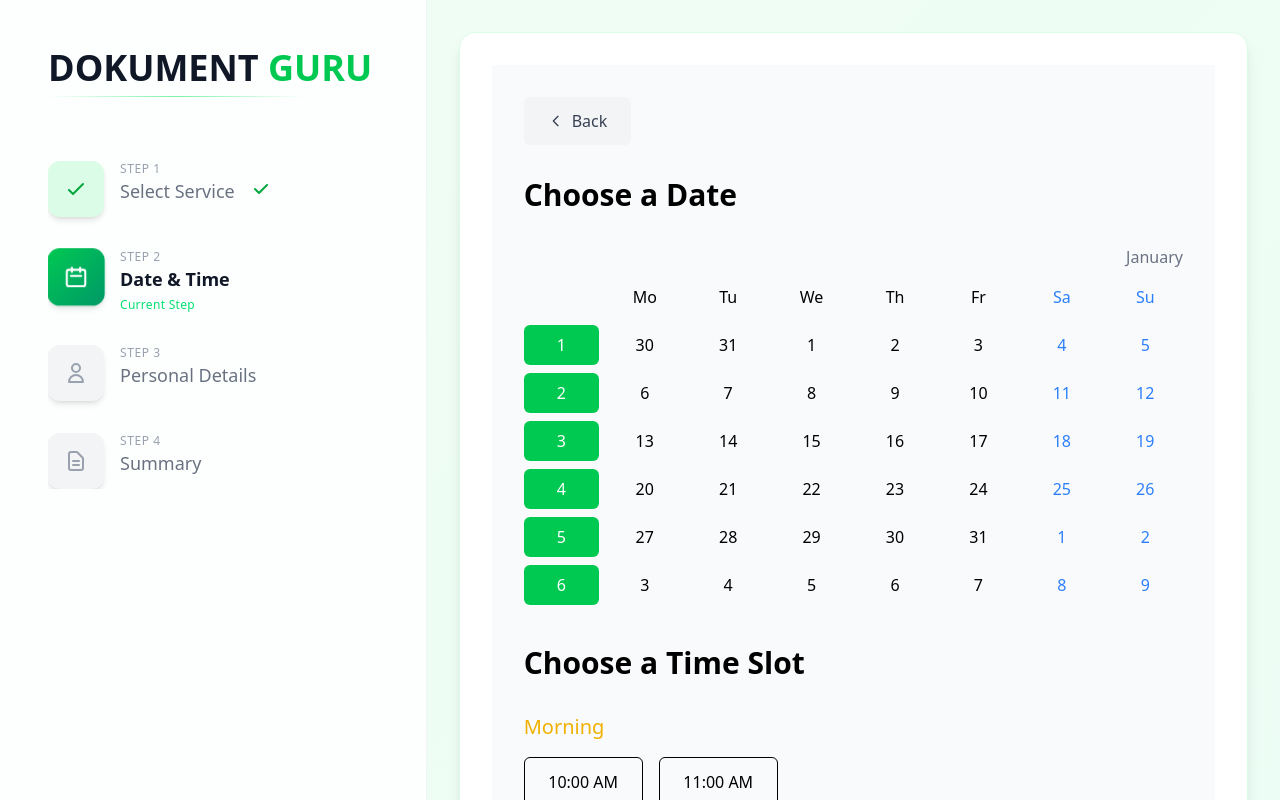
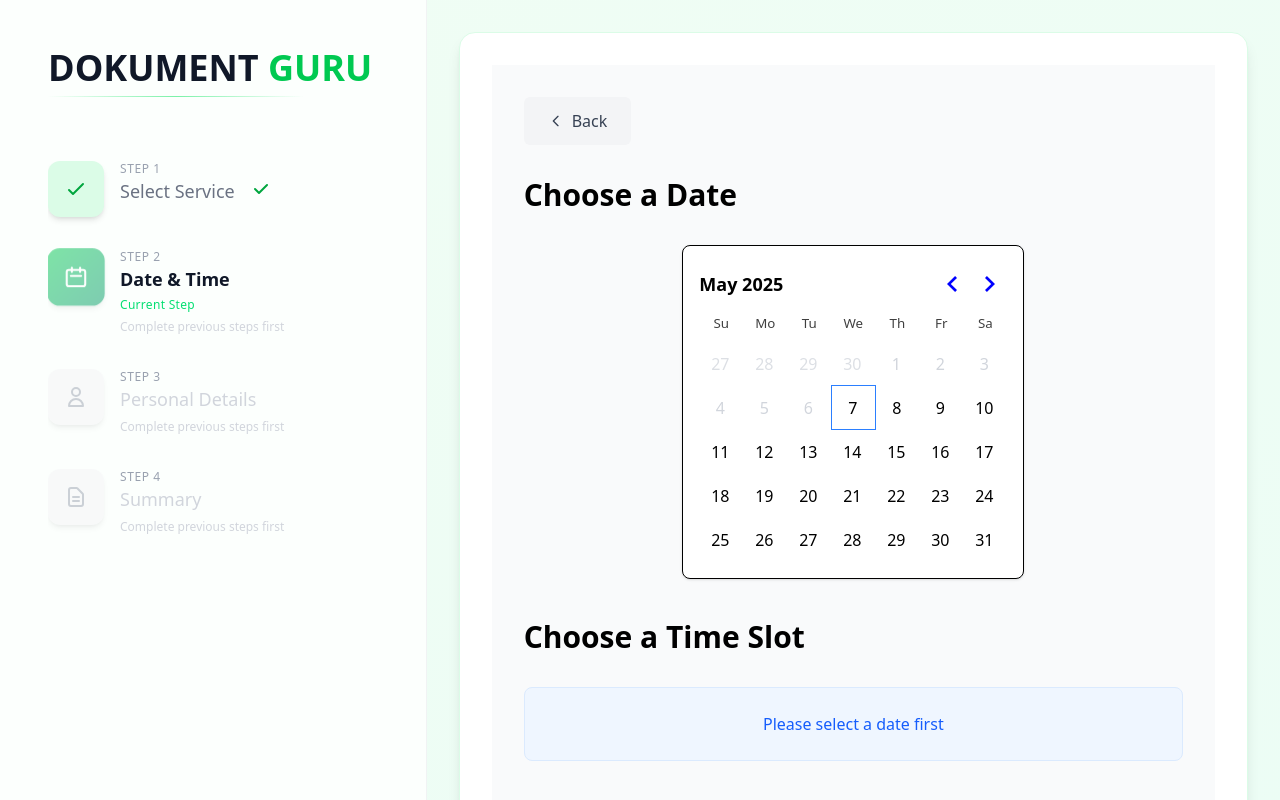
Before and after one commit to SameerDelXN/E-Seva-Management-System-Frontend, a Next.js app: page /appointment/date-time in a window 1280 px wide. Shown: the top 800 px of the page. Built offline with nearby package versions, Linux system fonts and the light colour scheme.

Commit message:
sample change

```diff
--- a/package.json
+++ b/package.json
@@ -35,6 +35,7 @@
     "nextjs": "^0.0.3",
     "pdfkit": "^0.16.0",
     "react": "^19.0.0",
+    "react-day-picker": "^9.6.7",
     "react-dom": "^19.0.0",
     "react-hot-toast": "^2.5.2",
     "react-icons": "^5.5.0",
--- a/src/app/appointment/date-time/page.jsx
+++ b/src/app/appointment/date-time/page.jsx
@@ -1,34 +1,23 @@
-//
-
-
 "use client"
-import React, { useState } from 'react';
+import React, { useState, useEffect } from 'react';
 import Link from 'next/link';
 import { useRouter } from 'next/navigation';
 import { useAppointment } from '@/context/AppointmentContext';
+import { format, addMonths, isAfter, isSameDay, startOfToday } from 'date-fns';
+import { DayPicker } from 'react-day-picker';
+import 'react-day-picker/dist/style.css';
 
 const DateTimeSelection = () => {
   const router = useRouter();
   const { updateDateTime, appointmentData } = useAppointment();
   const [selectedDate, setSelectedDate] = useState(null);
   const [selectedTime, setSelectedTime] = useState(null);
+  const [month, setMonth] = useState(new Date());
 
-  const daysOfWeek = ['Mo', 'Tu', 'We', 'Th', 'Fr', 'Sa', 'Su'];
+  const today = startOfToday();
 
-  // Generate calendar data
-  const generateCalendarData = () => {
-    // This is a simplified version - in a real app, you would use a proper date library
-    return [
-      [null, 30, 31, 1, 2, 3, 4, 5],
-      [null, 6, 7, 8, 9, 10, 11, 12],
-      [null, 13, 14, 15, 16, 17, 18, 19],
-      [null, 20, 21, 22, 23, 24, 25, 26],
-      [null, 27, 28, 29, 30, 31, 1, 2],
-      [null, 3, 4, 5, 6, 7, 8, 9]
-    ];
-  };
-
-  const calendar = generateCalendarData();
+  // Disable past dates
+  const disabledDays = { before: today };
 
   const morningSlots = [
     { time: '10:00 AM', available: true },
@@ -51,30 +40,30 @@ const DateTimeSelection = () => {
     { time: '09:00 PM', available: true }
   ];
 
-  const handleDateSelect = (weekIndex, day) => {
-    setSelectedDate({ weekIndex, day });
+  const handleDateSelect = (day) => {
+    setSelectedDate(day);
+    setSelectedTime(null); // Reset time when date changes
   };
 
   const handleTimeSelect = (time) => {
     setSelectedTime(time);
   };
 
-  const formatSelectedDate = ({ weekIndex, day }) => {
-    if (!day) return '';
-
-    // Assuming current month/year (can be improved later)
-    const currentMonth = 0; // 0 = January
-    const currentYear = 2025;
-
-    const dateObj = new Date(currentYear, currentMonth, day);
-    const options = { day: 'numeric', month: 'short', year: 'numeric' };
-    return dateObj.toLocaleDateString('en-GB', options); // e.g., "22 Jan 2025"
+  const formatSelectedDate = (date) => {
+    if (!date) return '';
+    return format(date, 'd MMM yyyy'); // e.g., "22 Jan 2025"
   };
 
   const handleNext = () => {
     const formattedDate = formatSelectedDate(selectedDate);
     updateDateTime({ date: formattedDate, time: selectedTime });
     router.push('/appointment/personal-details');
+  };
+
+  // Custom CSS styles for the calendar
+  const calendarStyles = {
+    '--rdp-accent-color': '#3b82f6', // blue-500
+    '--rdp-background-color': '#eff6ff', // blue-50
   };
 
   return (
@@ -97,50 +86,23 @@ const DateTimeSelection = () => {
             <h2 className="text-2xl md:text-3xl font-bold mb-6 md:mb-8">Choose a Date</h2>
 
             <div className="mb-6">
-              <p className="text-right mb-2 text-gray-500">January</p>
-              <div className="overflow-x-auto">
-                <div className="min-w-full grid grid-cols-8 gap-1 md:gap-2 text-center text-sm md:text-base">
-                  {/* Header row */}
-                  <div className="p-1 md:p-2"></div>
-                  {daysOfWeek.map((day, index) => (
-                    <div key={`day-header-${index}`} className={`p-1 md:p-2 font-medium ${day === 'Sa' || day === 'Su' ? 'text-blue-500' : ''}`}>
-                      {day}
-                    </div>
-                  ))}
-
-                  {/* Calendar rows */}
-                  {calendar.map((week, weekIndex) => (
-                    <React.Fragment key={`week-${weekIndex}`}>
-                      {week.map((day, dayIndex) => {
-                        if (dayIndex === 0) {
-                          return (
-                            <div key={`week-number-${weekIndex}`} className="p-1 md:p-2 bg-green-500 text-white rounded-md flex items-center justify-center">
-                              {weekIndex + 1}
-                            </div>
-                          );
-                        }
-
-                        const isSelected = selectedDate && selectedDate.weekIndex === weekIndex && selectedDate.day === day;
-                        const isWeekend = dayIndex === 6 || dayIndex === 7;
-
-                        return (
-                          <div
-                            key={`day-${weekIndex}-${dayIndex}`}
-                            className={`p-1 md:p-2 cursor-pointer ${
-                              isSelected
-                                ? 'text-white bg-blue-500'
-                                : isWeekend
-                                ? 'text-blue-500'
-                                : ''
-                            }`}
-                            onClick={() => handleDateSelect(weekIndex, day)}
-                          >
-                            {day}
-                          </div>
-                        );
-                      })}
-                    </React.Fragment>
-                  ))}
+              <div className="flex justify-center">
+                <div style={calendarStyles}>
+                  <DayPicker
+                    mode="single"
+                    selected={selectedDate}
+                    onSelect={handleDateSelect}
+                    disabled={disabledDays}
+                    month={month}
+                    onMonthChange={setMonth}
+                    showOutsideDays
+                    className="border rounded-lg p-4 bg-white shadow-sm"
+                    modifiersClassNames={{
+                      selected: 'bg-blue-500 text-white rounded-full',
+                      today: 'border border-blue-500 rounded-full',
+                      disabled: 'text-gray-300 cursor-not-allowed'
+                    }}
+                  />
                 </div>
               </div>
             </div>
@@ -150,6 +112,8 @@ const DateTimeSelection = () => {
           <div className="mb-8 lg:mb-10">
             <h2 className="text-2xl md:text-3xl font-bold mb-6 md:mb-8">Choose a Time Slot</h2>
 
+            {selectedDate ? (
+              <>
                 {/* Morning Slots */}
                 <div className="mb-6">
                   <h3 className="text-lg md:text-xl font-medium text-yellow-500 mb-3 md:mb-4">Morning</h3>
@@ -157,8 +121,10 @@ const DateTimeSelection = () => {
                     {morningSlots.map((slot, index) => (
                       <button
                         key={`morning-${index}`}
-                    className={`py-2 md:py-3 px-2 md:px-4 border rounded-md text-center text-sm md:text-base ${
-                      selectedTime === slot.time ? 'border-green-500 text-green-500' : ''
+                        className={`py-2 md:py-3 px-2 md:px-4 border rounded-md text-center text-sm md:text-base transition-colors ${
+                          selectedTime === slot.time
+                            ? 'border-green-500 bg-green-50 text-green-700'
+                            : 'hover:bg-gray-50'
                         }`}
                         onClick={() => handleTimeSelect(slot.time)}
                       >
@@ -175,8 +141,10 @@ const DateTimeSelection = () => {
                     {afternoonSlots.map((slot, index) => (
                       <button
                         key={`afternoon-${index}`}
-                    className={`py-2 md:py-3 px-2 md:px-4 border rounded-md text-center text-sm md:text-base ${
-                      selectedTime === slot.time ? 'border-green-500 text-green-500' : ''
+                        className={`py-2 md:py-3 px-2 md:px-4 border rounded-md text-center text-sm md:text-base transition-colors ${
+                          selectedTime === slot.time
+                            ? 'border-green-500 bg-green-50 text-green-700'
+                            : 'hover:bg-gray-50'
                         }`}
                         onClick={() => handleTimeSelect(slot.time)}
                       >
@@ -193,8 +161,10 @@ const DateTimeSelection = () => {
                     {eveningSlots.map((slot, index) => (
                       <button
                         key={`evening-${index}`}
-                    className={`py-2 md:py-3 px-2 md:px-4 border rounded-md text-center text-sm md:text-base ${
-                      selectedTime === slot.time ? 'border-green-500 text-green-500' : ''
+                        className={`py-2 md:py-3 px-2 md:px-4 border rounded-md text-center text-sm md:text-base transition-colors ${
+                          selectedTime === slot.time
+                            ? 'border-green-500 bg-green-50 text-green-700'
+                            : 'hover:bg-gray-50'
                         }`}
                         onClick={() => handleTimeSelect(slot.time)}
                       >
@@ -203,7 +173,22 @@ const DateTimeSelection = () => {
                     ))}
                   </div>
                 </div>
+              </>
+            ) : (
+              <div className="text-center py-6 bg-blue-50 rounded-lg border border-blue-100">
+                <p className="text-blue-600">Please select a date first</p>
               </div>
+            )}
+          </div>
+
+          {/* Selected date and time display */}
+          {selectedDate && selectedTime && (
+            <div className="mb-8 p-4 bg-green-50 border border-green-100 rounded-lg">
+              <p className="text-green-700 font-medium">
+                You selected: {formatSelectedDate(selectedDate)} at {selectedTime}
+              </p>
+            </div>
+          )}
 
           {/* Next button */}
           <div className="flex justify-center md:justify-end">
--- a/src/app/appointment/layout.js
+++ b/src/app/appointment/layout.js
@@ -523,13 +523,57 @@
 
 // export default AppointmentStepsLayout;
 
+"use client";
+import React, { useEffect } from 'react';
+import Link from 'next/link';
+import { usePathname, useRouter } from 'next/navigation';
+import { AppointmentProvider, useAppointment } from '@/context/AppointmentContext';
+import { motion, AnimatePresence } from 'framer-motion';
 
-"use client";
-import React from 'react';
-import Link from 'next/link';
-import { usePathname } from 'next/navigation';
-import { AppointmentProvider } from '@/context/AppointmentContext';
-import { motion, AnimatePresence } from 'framer-motion';
+// Navigation guard wrapper component
+const NavigationGuard = ({ children }) => {
+  const router = useRouter();
+  const pathname = usePathname();
+  const { appointment, isStepComplete } = useAppointment();
+
+  // useEffect(() => {
+  //   // Define step validation logic
+  //   const validateNavigation = () => {
+  //     // If trying to access date-time but service not selected
+  //     if (pathname.includes('date-time') && !isStepComplete('select-service')) {
+  //       router.push('/appointment/select-service');
+  //       return;
+  //     }
+
+  //     // // If trying to access personal-details but date-time not completed
+  //     // if (pathname.includes('details') && (!isStepComplete('select-service') || !isStepComplete('date-time'))) {
+  //     //   if (!isStepComplete('select-service')) {
+  //     //     router.push('/appointment/select-service');
+  //     //   } else {
+  //     //     router.push('/appointment/date-time');
+  //     //   }
+  //     //   return;
+  //     // }
+
+  //     // // If trying to access summary but previous steps not completed
+  //     // if (pathname.includes('summary') &&
+  //     //     (!isStepComplete('select-service') || !isStepComplete('date-time') || !isStepComplete('details'))) {
+  //     //   if (!isStepComplete('select-service')) {
+  //     //     router.push('/appointment/select-service');
+  //     //   } else if (!isStepComplete('date-time')) {
+  //     //     router.push('/appointment/date-time');
+  //     //   } else {
+  //     //     router.push('/appointment/personal-details');
+  //     //   }
+  //     //   return;
+  //     // }
+  //   };
+
+  //   validateNavigation();
+  // }, [pathname, isStepComplete, router]);
+
+  return children;
+}
 
 const AppointmentStepsLayout = ({ children }) => {
   const pathname = usePathname();
@@ -537,7 +581,7 @@ const AppointmentStepsLayout = ({ children }) => {
   const getStepStatus = (stepPath) => {
     if (pathname.endsWith(stepPath)) return 'active';
     if (
-      (stepPath === 'select-service' && pathname !== '/demo-appointment/select-service') ||
+      (stepPath === 'select-service' && pathname !== '/appointment/select-service') ||
       (stepPath === 'date-time' && pathname.includes('details')) ||
       (stepPath === 'details' && pathname.includes('summary'))
     ) {
@@ -586,7 +630,7 @@ const AppointmentStepsLayout = ({ children }) => {
                   </svg>
                 }
                 status={getStepStatus('select-service')}
-                href="/demo-appointment/select-service"
+                href="/appointment/select-service"
                 delay={0.4}
                 isMobile={true}
               />
@@ -600,7 +644,7 @@ const AppointmentStepsLayout = ({ children }) => {
                   </svg>
                 }
                 status={getStepStatus('date-time')}
-                href="/appointment/steps/date-time"
+                href="/appointment/date-time"
                 delay={0.5}
                 isMobile={true}
               />
@@ -614,7 +658,7 @@ const AppointmentStepsLayout = ({ children }) => {
                   </svg>
                 }
                 status={getStepStatus('details')}
-                href="/demo-appointment/personal-information"
+                href="/appointment/personal-details"
                 delay={0.6}
                 isMobile={true}
               />
@@ -628,7 +672,7 @@ const AppointmentStepsLayout = ({ children }) => {
                   </svg>
                 }
                 status={getStepStatus('summary')}
-                href="/appointment/steps/summary"
+                href="/appointment/summary"
                 delay={0.7}
                 isMobile={true}
               />
@@ -647,7 +691,9 @@ const AppointmentStepsLayout = ({ children }) => {
               transition={{ duration: 0.4, ease: "easeInOut" }}
               className="bg-white rounded-xl lg:rounded-2xl shadow-md lg:shadow-lg p-4 lg:p-8 h-full border border-green-100"
             >
-              {children}
+              <NavigationGuard>
+                {children}
+              </NavigationGuard>
             </motion.div>
           </AnimatePresence>
         </div>
@@ -657,12 +703,27 @@ const AppointmentStepsLayout = ({ children }) => {
 };
 
 const StepItem = ({ stepNumber, title, icon, status, href, delay = 0, isMobile = false }) => {
+  const { isStepComplete } = useAppointment();
+  const isDisabled =
+    (href === '/appointment/date-time' && !isStepComplete('select-service')) ||
+    (href === '/appointment/personal-details' && (!isStepComplete('select-service') || !isStepComplete('date-time'))) ||
+    (href === '/appointment/summary' && (!isStepComplete('select-service') || !isStepComplete('date-time') || !isStepComplete('details')));
+
   const bgColor = status === 'active' ? 'bg-gradient-to-br from-green-500 to-emerald-600' :
                  status === 'completed' ? 'bg-green-100' : 'bg-gray-100';
   const textColor = status === 'active' ? 'text-white' :
                    status === 'completed' ? 'text-green-600' : 'text-gray-400';
-  const titleColor = status === 'active' ? 'text-gray-900 font-semibold' : 'text-gray-500';
+  const titleColor = status === 'active' ? 'text-gray-900 font-semibold' :
+                    isDisabled ? 'text-gray-300' : 'text-gray-500';
   const statusText = status === 'active' ? 'Current Step' : '';
+
+  // Wrapper component that conditionally renders a div or a link
+  const LinkOrDiv = ({ children }) => {
+    if (isDisabled) {
+      return <div className="flex items-start w-full cursor-not-allowed">{children}</div>;
+    }
+    return <Link href={href} className="flex items-start w-full">{children}</Link>;
+  };
 
   return (
     <motion.div
@@ -671,9 +732,9 @@ const StepItem = ({ stepNumber, title, icon, status, href, delay = 0, isMobile =
       animate={{ y: 0, opacity: 1 }}
       transition={{ delay, duration: 0.5 }}
     >
-      <Link href={href} className="flex items-start w-full">
+      <LinkOrDiv>
         <motion.div
-          className={`flex-shrink-0 w-10 h-10 lg:w-14 lg:h-14 rounded-lg lg:rounded-xl ${bgColor} flex items-center justify-center z-10 shadow-md group-hover:shadow-lg transition-all duration-300`}
+          className={`flex-shrink-0 w-10 h-10 lg:w-14 lg:h-14 rounded-lg lg:rounded-xl ${bgColor} flex items-center justify-center z-10 shadow-md ${isDisabled ? 'opacity-50' : 'group-hover:shadow-lg'} transition-all duration-300`}
           animate={{
             scale: status === 'active' ? [1, 1.05, 1] : 1,
             transition: status === 'active' ? {
@@ -710,8 +771,11 @@ const StepItem = ({ stepNumber, title, icon, status, href, delay = 0, isMobile =
               {statusText}
             </motion.p>
           )}
+          {isDisabled && (
+            <span className="text-xs mt-1 text-gray-300">Complete previous steps first</span>
+          )}
         </div>
-      </Link>
+      </LinkOrDiv>
       {!isMobile && stepNumber < 4 && (
         <motion.div
           className="absolute top-14 left-7 w-0.5 h-16 bg-gradient-to-b from-green-200 to-transparent"
--- a/src/context/AppointmentContext.jsx
+++ b/src/context/AppointmentContext.jsx
@@ -1,5 +1,5 @@
 'use client';
-import React, { createContext, useContext, useState } from 'react';
+import React, { createContext, useContext, useState, useCallback } from 'react';
 
 const AppointmentContext = createContext();
 
@@ -18,6 +18,39 @@ export const AppointmentProvider = ({ children }) => {
       address: ''
     }
   });
+
+  // Function to check if a specific step is complete
+  const isStepComplete = useCallback((step) => {
+    switch (step) {
+      case 'select-service':
+        return !!appointmentData.service;
+      case 'date-time':
+        return !!appointmentData.date && !!appointmentData.time;
+      case 'details':
+        return (
+          appointmentData.personalDetails.firstName &&
+          appointmentData.personalDetails.lastName &&
+          appointmentData.personalDetails.email &&
+          appointmentData.personalDetails.phone
+        );
+      default:
+        return false;
+    }
+  }, [appointmentData]);
+
+  // Function to validate if a step can be accessed
+  const canAccessStep = useCallback((step) => {
+    const stepOrder = ['select-service', 'date-time', 'details', 'summary'];
+    const currentStepIndex = stepOrder.indexOf(step);
+
+    // All steps before the current one must be completed
+    for (let i = 0; i < currentStepIndex; i++) {
+      if (!isStepComplete(stepOrder[i])) {
+        return false;
+      }
+    }
+    return true;
+  }, [isStepComplete]);
 
   const updateCategory = (category) => {
     setAppointmentData(prev => ({
@@ -72,6 +105,8 @@ export const AppointmentProvider = ({ children }) => {
     <AppointmentContext.Provider
       value={{
         appointmentData,
+        isStepComplete,
+        canAccessStep,
         updateCategory,
         updateService,
         updateDateTime,
```
Also changed, not shown: 1 other file (tests, documents, lock files or other folders). Lines whose indentation alone changed are shown as unchanged.
